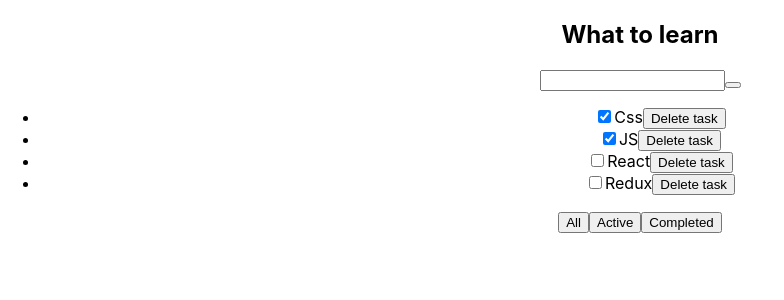
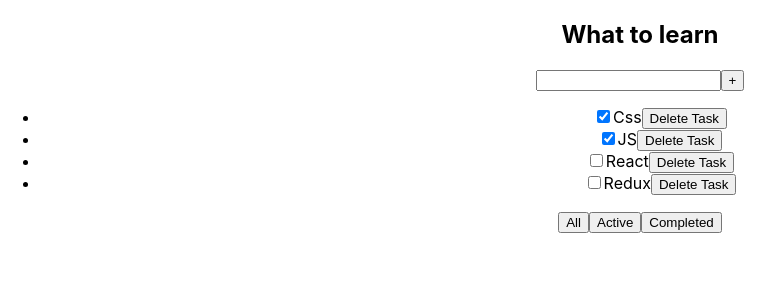
Before and after one commit to Pavel-Retunskih/ToDoList, a React (Create React App) app: page / in a window 1280 px wide. Shown: the top 300 px of the page, without its empty margins (0-784 px from the left). Built offline with nearby package versions, Linux system fonts and the light colour scheme.

Commit message:
task add

```diff
--- a/src/App.tsx
+++ b/src/App.tsx
@@ -1,4 +1,4 @@
-import { useState } from "react";
+import { ChangeEvent, useState } from "react";
 import "./App.css";
 import { ToDoList, ToDoListTasksPropsType } from "./ToDoList";
 
@@ -14,9 +14,18 @@ function App() {
     setItems(tasks.filter((item) => item.id !== taskId));
   };
 
+  const addTask = (title: string) => {
+    setItems([{ id: tasks.length + 1, title: title, isDone: false }, ...tasks]);
+  };
+
   return (
     <div className="App">
-      <ToDoList title="What to learn" tasks={tasks} removeTask={removeTask} />
+      <ToDoList
+        title="What to learn"
+        tasks={tasks}
+        removeTask={removeTask}
+        addTask={addTask}
+      />
     </div>
   );
 }
--- /dev/null
+++ b/src/Button.tsx
@@ -0,0 +1,8 @@
+type ButtonPropsType = {
+  name: string;
+  callBack: () => void;
+};
+
+export function Button({ name, callBack }: ButtonPropsType) {
+  return <button onClick={() => callBack()}>{name}</button>;
+}
--- a/src/ToDoList.tsx
+++ b/src/ToDoList.tsx
@@ -1,9 +1,11 @@
-import { useState } from "react";
+import { ChangeEvent, useState } from "react";
+import { Button } from "./Button";
 
 type ToDoListPropsType = {
   title: string;
   tasks: Array<ToDoListTasksPropsType>;
   removeTask: (taskId: number) => void;
+  addTask: (title: string) => void;
 };
 
 export type ToDoListTasksPropsType = {
@@ -12,7 +14,23 @@ export type ToDoListTasksPropsType = {
   isDone: boolean;
 };
 
-export function ToDoList({ title, tasks, removeTask }: ToDoListPropsType) {
+export function ToDoList({
+  title,
+  tasks,
+  removeTask,
+  addTask,
+}: ToDoListPropsType) {
+  const [newTask, setNewTask] = useState("");
+  console.log(newTask);
+
+  const onChangeInputHeandler = (event: ChangeEvent<HTMLInputElement>) => {
+    setNewTask(event.currentTarget.value);
+  };
+  const onClickAddTaskButtonHandler = () => {
+    addTask(newTask);
+    setNewTask("");
+  };
+
   type FilterType = "all" | "active" | "completed";
   const [filter, setFilter] = useState<FilterType>("all");
 
@@ -35,8 +53,13 @@ export function ToDoList({ title, tasks, removeTask }: ToDoListPropsType) {
   return (
     <div>
       <h2>{title}</h2>
-      <input type="text" name="" id="" />
-      <button></button>
+      <input type="text" value={newTask} onChange={onChangeInputHeandler} />
+      <Button
+        name="+"
+        callBack={() => {
+          onClickAddTaskButtonHandler();
+        }}
+      />
       {getFilteredTasks(filter, tasks).length === 0 ? (
         <p>Список задач пуст</p>
       ) : (
@@ -45,7 +68,7 @@ export function ToDoList({ title, tasks, removeTask }: ToDoListPropsType) {
             <li key={id}>
               <input type="checkbox" checked={isDone} />
               <span>{title}</span>
-              <button onClick={() => removeTask(id)}>Delete task</button>
+              <button onClick={() => removeTask(id)}>Delete Task</button>
             </li>
           ))}
         </ul>
```
